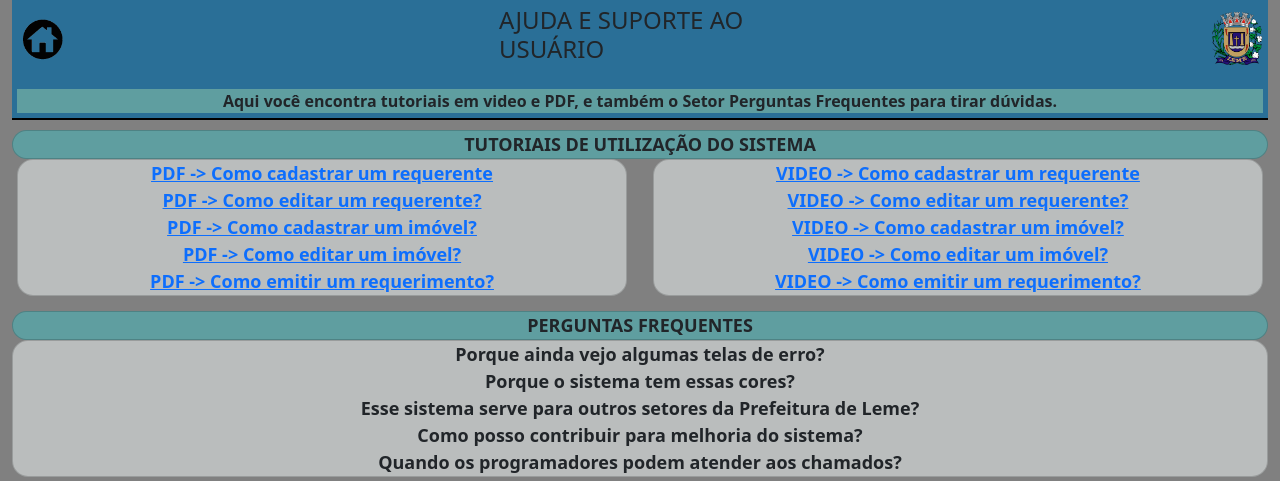
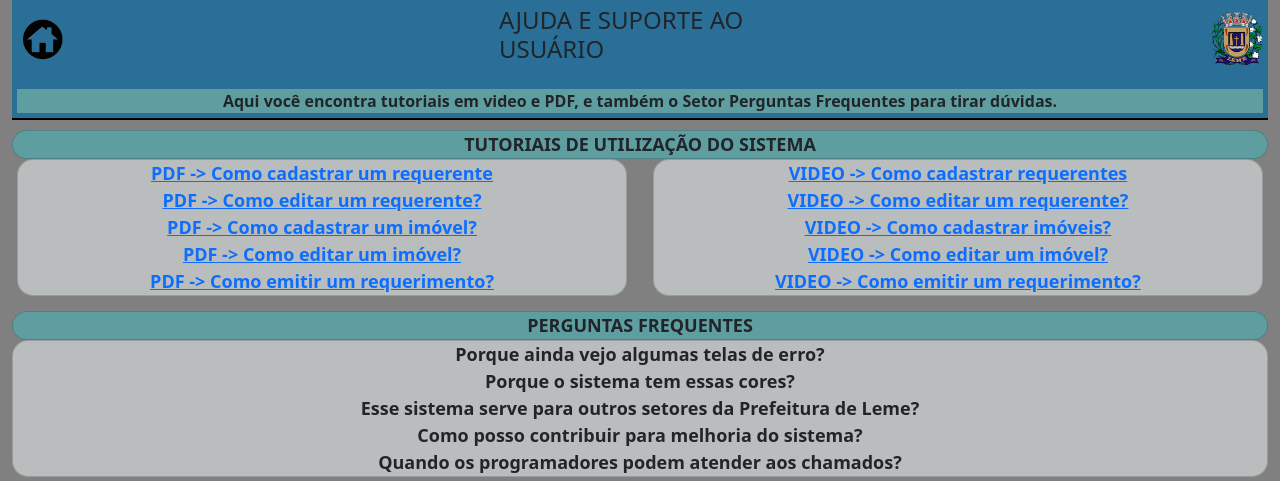
Before and after one commit to AlexandreDevLeme/SysPref, a PHP site: page /SysPref/forms/act/ajuda.php in a window 1280 px wide. Shown: the top 481 px of the page. Run offline with PHP 8.4, Linux system fonts and the light colour scheme; some libraries are stand-ins or nearby versions.

Commit message:
Testando commit via TortoiseGit

```diff
--- a/forms/act/ajuda.php
+++ b/forms/act/ajuda.php
@@ -40,9 +40,9 @@ echo "
                         <td id='separador'></td>
                         <td id='video'>
                             <div id='videoCard' class='card' style='border-radius: 1rem;'>
-                            <a href='#' onclick='window.open(\"../ajuda/video/TUTORIAL 3.mp4\", 400, 600,);'>VIDEO -> Como cadastrar um requerente</a>
+                            <a href='#' onclick='window.open(\"../ajuda/video/TUTORIAL 3.mp4\", 400, 600,);'>VIDEO -> Como cadastrar requerentes</a>
                             <a href='#' onclick='window.open(\"../ajuda/pdf/Como editar um requerente.pdf\", 400, 600,);'>VIDEO -> Como editar um requerente?</a>
-                            <a href='#' onclick='window.open(\"../ajuda/pdf/Como cadastrar um imóvel.pdf\", 400, 600,);'>VIDEO -> Como cadastrar um imóvel?</a>
+                            <a href='#' onclick='window.open(\"../ajuda/pdf/Como cadastrar um imóvel.pdf\", 400, 600,);'>VIDEO -> Como cadastrar imóveis?</a>
                             <a href='#' onclick='window.open(\"../ajuda/pdf/Como editar um imóvel.pdf\", 400, 600,);'>VIDEO -> Como editar um imóvel?</a>
                             <a href='#' onclick='window.open(\"../ajuda/pdf/Como emitir um requerimento.pdf\", 400, 600,);'>VIDEO -> Como emitir um requerimento?</a>
                             </div>
```
